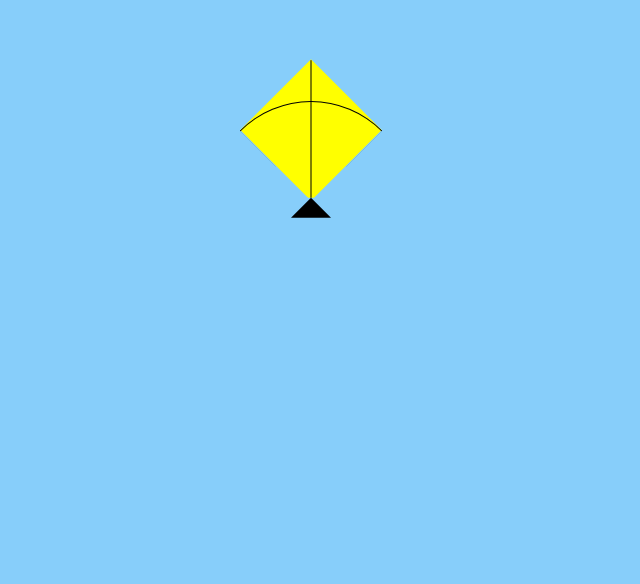
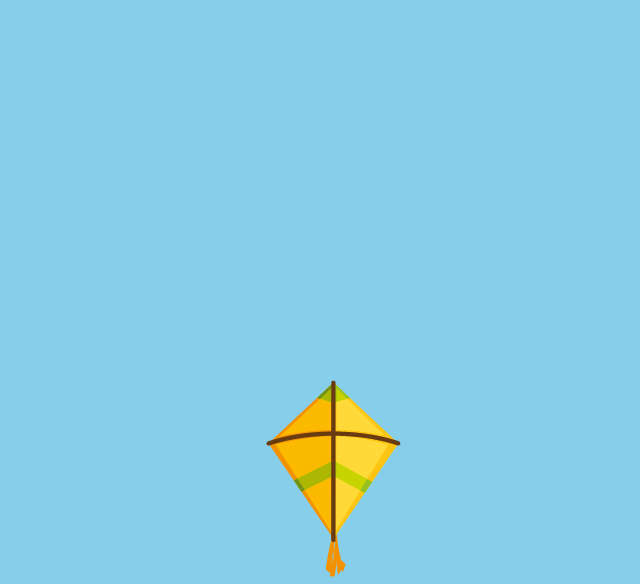
Before and after one commit to UvinduBro/Flying-Kites, a plain HTML site: page index.html in a window 1280 px wide. Shown: the part 270-854 px from the top of the page, without its empty margins (329-969 px from the left). Before the commit the page ends 800 px from the top, so only its background shows below. Drawn offline with Linux system fonts and the light colour scheme.

Commit message:
new file:   images/kite1.png 	modified:   index.html 	modified:   script.js 	modified:   style.css

```diff
--- a/index.html
+++ b/index.html
@@ -8,12 +8,14 @@
     <link rel="stylesheet" href="style.css">
 </head>
     <body>
-        <div class="kite">
-            <div class="tail"></div>
+        <div id="game-area">
+            <div id="kite" class="floating"><img src="./images/kite1.png" alt=""></div>
         </div>
+        <script src="script.js"></script>
 
         <!--- Kites Selection --->
 
-        <!--- Scene Selection --->
+        <!--- Kites Selection --->
+
     </body>
 </html>
--- a/script.js
+++ b/script.js
@@ -1,16 +1,10 @@
 const kite = document.getElementById('kite');
-const kiteSelect = document.getElementById('kite-select');
 let angle = 0;
 let altitude = 0;
 
 function updateKitePosition() {
     kite.style.transform = `translateX(-50%) rotate(${angle}deg) translateY(-${altitude}px)`;
 }
-
-kiteSelect.addEventListener('change', (event) => {
-    const selectedKite = event.target.value;
-    kite.src = selectedKite;
-});
 
 document.addEventListener('keydown', (event) => {
     if (event.key === 'ArrowLeft') {
--- a/style.css
+++ b/style.css
@@ -1,75 +1,21 @@
-* {
-	margin: 0;
-	padding: 0;
-	background: #87cefa;
+body {
+    margin: 0;
+    padding: 0;
+    overflow: hidden;
+    background-color: #87CEEB;
 }
 
-.kite {
-	position: absolute;
-	width: 100px;
-	height: 100px;
-	background: #ff0;
-	transform: rotate(45deg);
-	top: 0;
-	left: 0;
-	bottom: 0;
-	right: 0;
-	margin: auto;
-	animation: flying 5s ease-in-out infinite;
-
-}
-.kite:before, .kite:after {
-  content: '';
-  position: absolute;
+#game-area {
+    width: 100%;
+    height: 100vh;
+    position: relative;
 }
 
-.kite:before {
-	top: 50%;
-	left: -20%;
-	width: 141%;
-	border-top: 1px solid #000;
-	transform: rotate(45deg);
-}
+#kite {
+    width: 100px;
+    height: 150px;
 
-.kite:after {
-	top: 0;
-	left: 0;
-	width: 100px;
-	height: 100px;
-	border-top-left-radius: 100%;
-	border-left: 1px solid #000;
-	border-top: 1px solid #000;
-}
-
-.tail {
-	position: relative;
-	top: 95px;
-	left: 85px;
-	width: 0;
-	height: 0;
-	border-left: 20px solid transparent;
-	border-right: 20px solid transparent;
-	border-bottom: 20px solid black;
-	transform: rotate(-45deg);
-	overflow: hidden;
-}
-
-
-@keyframes flying {
-	0% , 100% {
-		top: 0%;
-		left: 0%;
-	}
-	25% {
-		top: -20%;
-		left: 5%;
-	}
-	50% {
-		top: -15%;
-		left: 20%;
-	}
-	75% {
-		top: -10%;
-		left: 5%;
-	}
-}
+    position: absolute;
+    bottom: 0;
+    left: 50%;
+    transform: translateX(-50%);}
```
Also changed, not shown: images/kite1.png (added).
